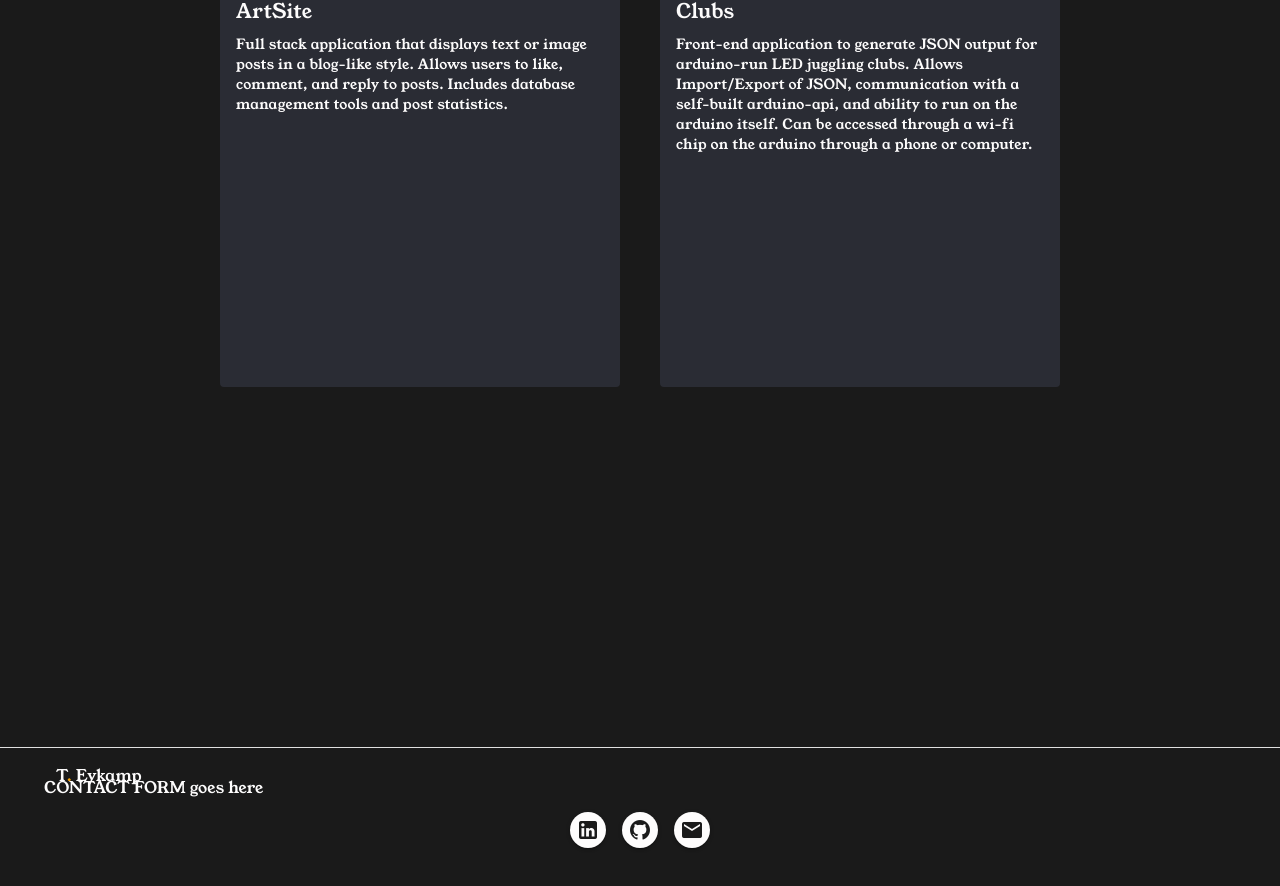
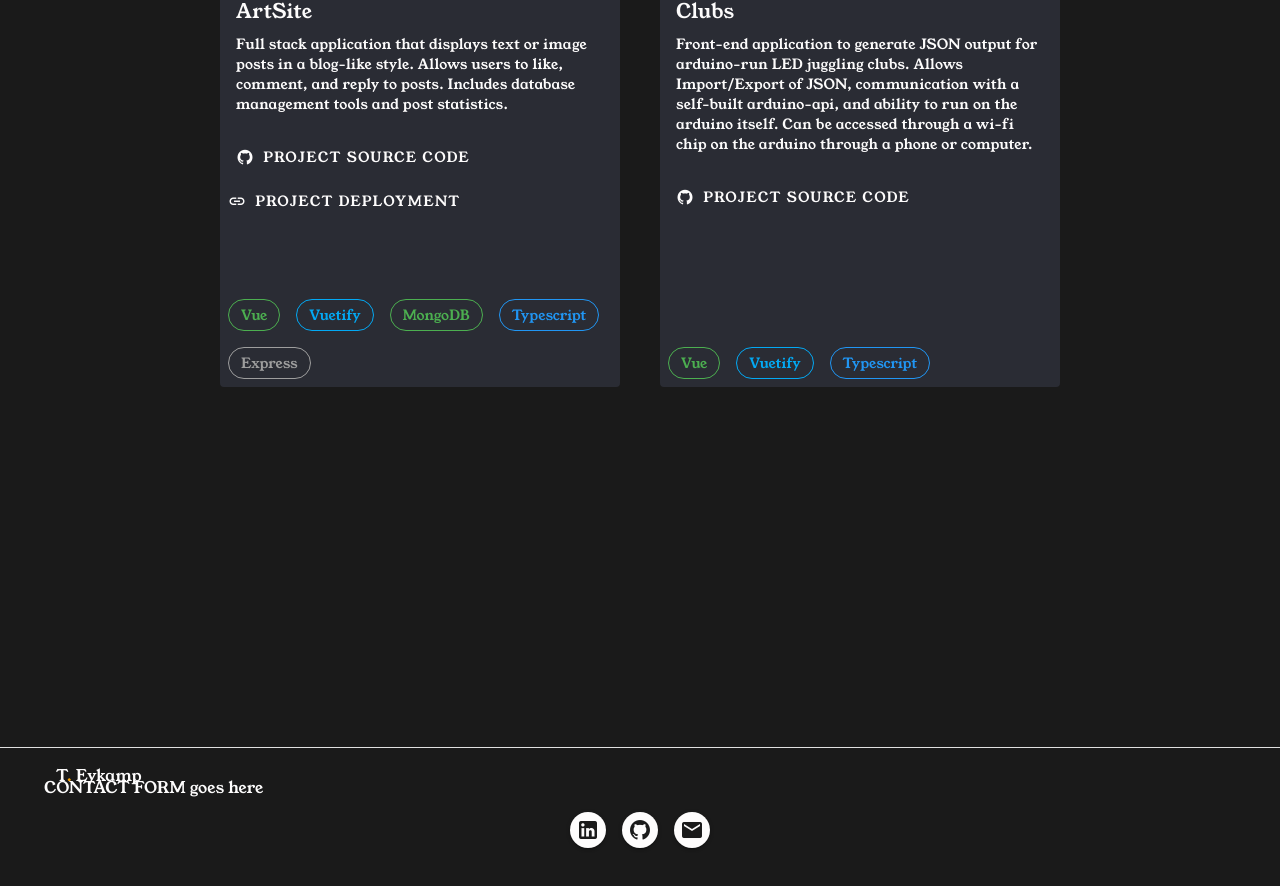
Before and after one commit to teykamp/homepage, a Vue app: page / in a window 1280 px wide. Shown: the part 1653-2539 px from the top of the page. Built offline with nearby package versions, Linux system fonts and the light colour scheme.

Commit message:
finalize project cards

```diff
--- a/src/components/CodingContent.vue
+++ b/src/components/CodingContent.vue
@@ -25,6 +25,38 @@
       <v-card-text>
         {{ project.description }}
       </v-card-text>
+      <v-card-actions class="d-inline">
+        <v-btn
+          v-if="project.src"
+          text="Project Source Code"
+          prepend-icon="mdi-github"
+          class="mt-2"
+          :href="project.src"
+          target="_blank"
+        ></v-btn>
+        <v-btn
+          v-if="project.deploy"
+          text="Project Deployment"
+          prepend-icon="mdi-link"
+          class="mt-2"
+          :href="project.deploy"
+          target="_blank"
+        ></v-btn>
+      </v-card-actions>
+      <v-card-actions class="d-flex flex-wrap" :style="{
+        'position': 'absolute',
+        'bottom': '0'
+      }">
+        <v-chip
+          v-for="(tag, key) in project.tags"
+          :key="key"
+          :color="tag"
+          variant="outlined"
+          class="mt-2 mr-2"
+        >
+          {{ key }}
+        </v-chip>
+      </v-card-actions>
     </v-card>
   </div>
 </template>
```
